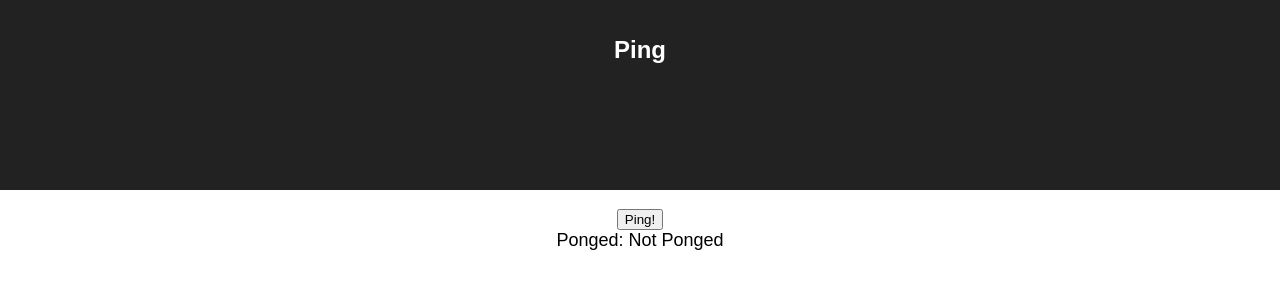
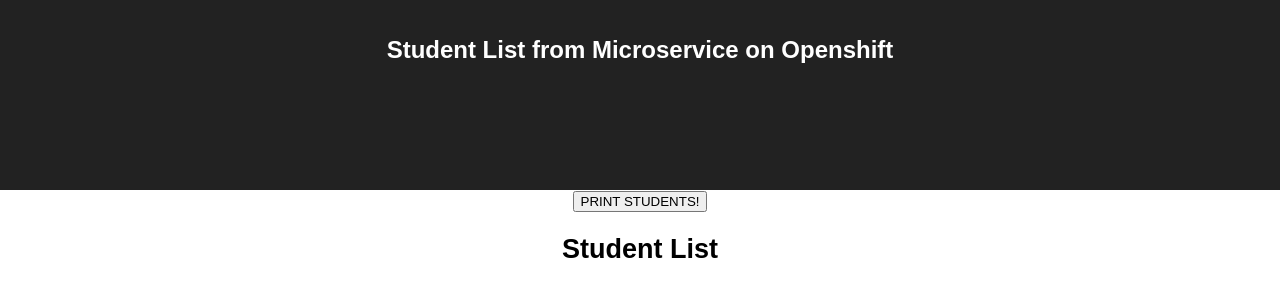
Before and after one commit to medinad96/Tutor-App, a React (Create React App) app in the folder tutorapp-frontend/: page / in a window 1280 px wide. Shown: the top 300 px of the page. Built offline with nearby package versions, Linux system fonts and the light colour scheme.

Commit message:
Progress on rendering list of students

```diff
--- a/tutorapp-frontend/src/container/Main.js
+++ b/tutorapp-frontend/src/container/Main.js
@@ -7,7 +7,7 @@
 
   constructor(props) {
   super(props);
-  this.state = {ponged: 'Not Ponged'}
+  this.state = {students: []};
   this.ping = this.ping.bind(this);
   }
 
@@ -16,7 +16,8 @@
 
     console.log(res);
     alert("Received Successful response from server!");
-    this.setState({ponged: res.data[0].firstName+" "+res.data[0].lastName});
+    const students = res.data.map(stu => ({FirstName: stu.firstName, LastName: stu.LastName}));
+    this.setState({students});//[0].firstName+" "+res.data[0].lastName});
   }, err => {
     alert("Server rejected response with: " + err);
   });
@@ -24,17 +25,31 @@
 
 
   render() {
+
+  //const {students} = this.state.ponged;
   return (
     <div className="Main">
       <header className="App-header">
-        <h1 className="App-title">Ping</h1>
+        <h1 className="App-title">Student List from Microservice on Openshift</h1>
       </header>
-      <p className="App-intro">
+      <div className="App-intro">
         <div>
-          <button onClick={this.ping}>Ping!</button>
-          <div>Ponged: {this.state.ponged}</div>
-        </div>
-      </p>
+          <button onClick={this.ping}>PRINT STUDENTS!</button>
+          <div>
+
+          <h2>Student List</h2>
+          {
+            this.state.students.map(
+              (student,index) =>
+                <div key={index} >
+                  <h3>In loop</h3>
+                  <li>{student.firstName} </li>
+                  <li>{student.lastName} </li>
+                </div>
+            )}
+          </div>
+         </div>
+      </div>
     </div>
   );
   }
```
